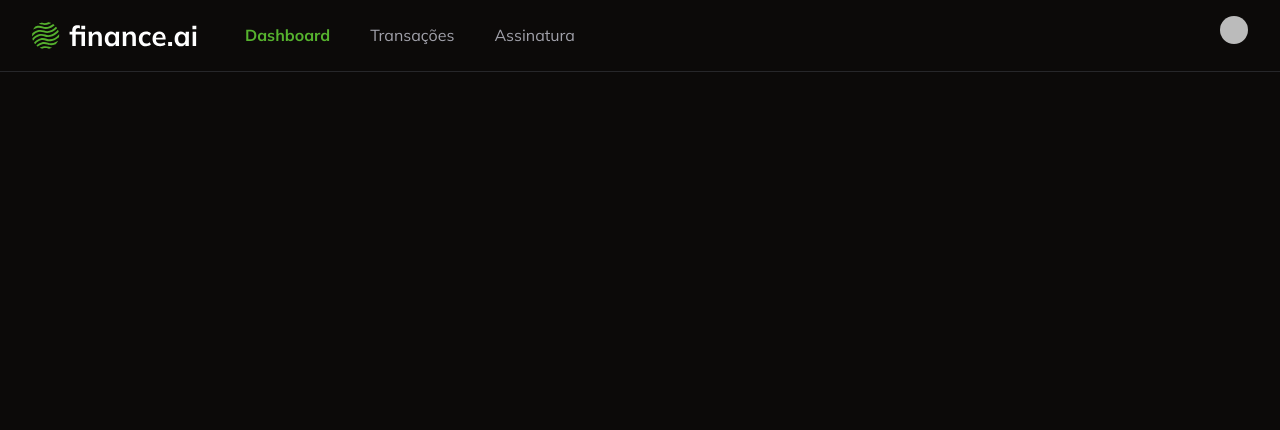
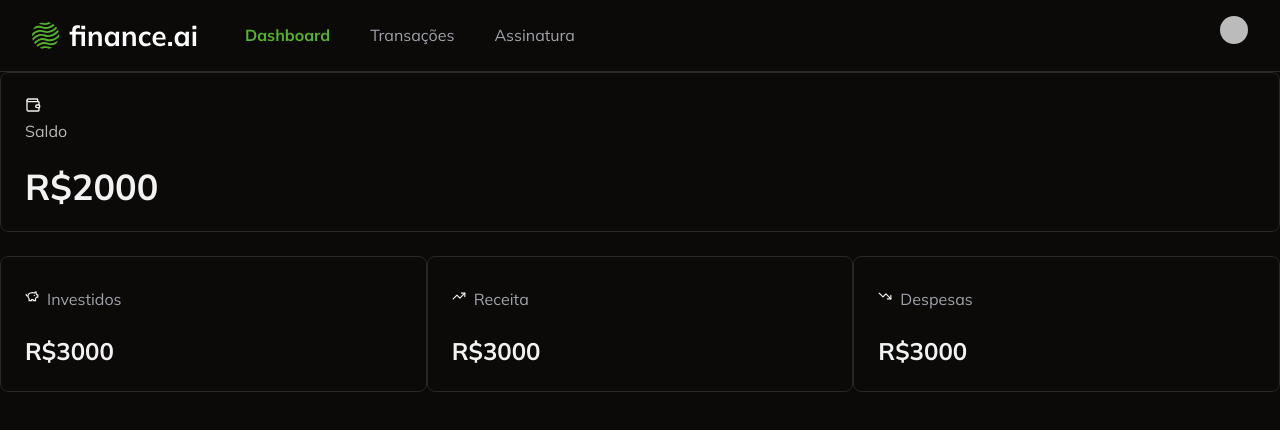
Before and after one commit to LeonardoAlves04/nextfinancy, a Next.js app: page / in a window 1280 px wide. Shown: the top 430 px of the page. Built offline with nearby package versions, Linux system fonts and the light colour scheme; no server answers; sample sign-in values are in the browser's storage; some icons are missing.

Commit message:
feat: add summary cards

```diff
--- /dev/null
+++ b/app/(home)/_components/summary-cards.tsx
@@ -0,0 +1,63 @@
+import { Card, CardContent, CardHeader } from "@/app/_components/ui/card";
+import {
+  PiggyBankIcon,
+  TrendingDownIcon,
+  TrendingUpIcon,
+  WalletIcon,
+} from "lucide-react";
+
+const SummaryCards = () => {
+  return (
+    <div className="space-y-6">
+      {/* PRIMEIRO CARD */}
+      <Card>
+        <CardHeader>
+          <WalletIcon size={16} />
+          <p className="text-white opacity-70">Saldo</p>
+        </CardHeader>
+
+        <CardContent>
+          <p className="text-4xl font-bold">R$2000</p>
+        </CardContent>
+      </Card>
+
+      {/* OUTROS CARDS */}
+      <div className="grid grid-cols-3">
+        <Card>
+          <CardHeader className="flex-row items-center gap-2">
+            <PiggyBankIcon size={14} />
+            <p className="text-muted-foreground">Investidos</p>
+          </CardHeader>
+
+          <CardContent>
+            <p className="text-2xl font-bold">R$3000</p>
+          </CardContent>
+        </Card>
+
+        <Card>
+          <CardHeader className="flex-row items-center gap-2">
+            <TrendingUpIcon size={14} />
+            <p className="text-muted-foreground">Receita</p>
+          </CardHeader>
+
+          <CardContent>
+            <p className="text-2xl font-bold">R$3000</p>
+          </CardContent>
+        </Card>
+
+        <Card>
+          <CardHeader className="flex-row items-center gap-2">
+            <TrendingDownIcon size={14} />
+            <p className="text-muted-foreground">Despesas</p>
+          </CardHeader>
+
+          <CardContent>
+            <p className="text-2xl font-bold">R$3000</p>
+          </CardContent>
+        </Card>
+      </div>
+    </div>
+  );
+};
+
+export default SummaryCards;
--- a/app/page.tsx
+++ b/app/(home)/page.tsx
@@ -1,16 +1,20 @@
-import { UserButton } from "@clerk/nextjs";
 import { auth } from "@clerk/nextjs/server";
-import { dark } from "@clerk/themes";
 import { redirect } from "next/navigation";
-import Navbar from "./_components/navbar";
+import Navbar from "../_components/navbar";
+import SummaryCards from "./_components/summary-cards";
 
 const Home = async () => {
   const { userId } = await auth();
   if (!userId) {
-    redirect("login");
+    redirect("/login");
   }
 
-  return <Navbar />;
+  return (
+    <>
+      <Navbar />
+      <SummaryCards />
+    </>
+  );
 };
 
 export default Home;
--- /dev/null
+++ b/app/_components/ui/card.tsx
@@ -0,0 +1,79 @@
+import * as React from "react"
+
+import { cn } from "@/app/_lib/utils"
+
+const Card = React.forwardRef<
+  HTMLDivElement,
+  React.HTMLAttributes<HTMLDivElement>
+>(({ className, ...props }, ref) => (
+  <div
+    ref={ref}
+    className={cn(
+      "rounded-lg border bg-card text-card-foreground shadow-sm",
+      className
+    )}
+    {...props}
+  />
+))
+Card.displayName = "Card"
+
+const CardHeader = React.forwardRef<
+  HTMLDivElement,
+  React.HTMLAttributes<HTMLDivElement>
+>(({ className, ...props }, ref) => (
+  <div
+    ref={ref}
+    className={cn("flex flex-col space-y-1.5 p-6", className)}
+    {...props}
+  />
+))
+CardHeader.displayName = "CardHeader"
+
+const CardTitle = React.forwardRef<
+  HTMLDivElement,
+  React.HTMLAttributes<HTMLDivElement>
+>(({ className, ...props }, ref) => (
+  <div
+    ref={ref}
+    className={cn(
+      "text-2xl font-semibold leading-none tracking-tight",
+      className
+    )}
+    {...props}
+  />
+))
+CardTitle.displayName = "CardTitle"
+
+const CardDescription = React.forwardRef<
+  HTMLDivElement,
+  React.HTMLAttributes<HTMLDivElement>
+>(({ className, ...props }, ref) => (
+  <div
+    ref={ref}
+    className={cn("text-sm text-muted-foreground", className)}
+    {...props}
+  />
+))
+CardDescription.displayName = "CardDescription"
+
+const CardContent = React.forwardRef<
+  HTMLDivElement,
+  React.HTMLAttributes<HTMLDivElement>
+>(({ className, ...props }, ref) => (
+  <div ref={ref} className={cn("p-6 pt-0", className)} {...props} />
+))
+CardContent.displayName = "CardContent"
+
+const CardFooter = React.forwardRef<
+  HTMLDivElement,
+  React.HTMLAttributes<HTMLDivElement>
+>(({ className, ...props }, ref) => (
+  <div
+    ref={ref}
+    className={cn("flex items-center p-6 pt-0", className)}
+    {...props}
+  />
+))
+CardFooter.displayName = "CardFooter"
+
+export { Card, CardHeader, CardFooter, CardTitle, CardDescription, CardContent }
```
